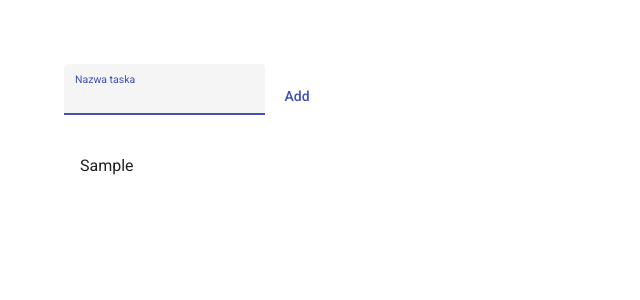
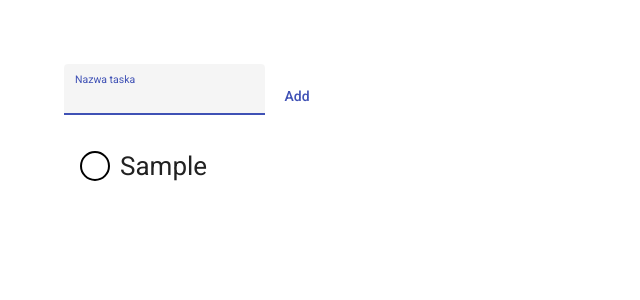
Before and after one commit to DamianPurgal/frontend-lbd, an Angular app: page / in a window 1280 px wide. Both pictures are taken after typing "Sample" into the empty fields and a click on the button "Add". Shown: the top 300 px of the page, without its empty margins (0-640 px from the left). Built offline with nearby package versions, Linux system fonts and the light colour scheme.

Commit message:
Task 12 - checkbox 'DONE'

```diff
--- a/src/app/app.component.html
+++ b/src/app/app.component.html
@@ -10,7 +10,7 @@
 
   <mat-list role="list">
     <mat-list-item role="listitem" *ngFor="let element of getListOfElements()">
-      <app-todo-item-component  [todoElement]="element" ></app-todo-item-component>
+      <app-todo-item-component [todoElement]="element"></app-todo-item-component>
     </mat-list-item>
   </mat-list>
 </div>
--- a/src/app/app.module.ts
+++ b/src/app/app.module.ts
@@ -8,6 +8,7 @@ import {MatInputModule} from '@angular/material/input';
 import { BrowserAnimationsModule } from '@angular/platform-browser/animations';
 import {MatListModule} from '@angular/material/list';
 import { TodoItemComponentComponent } from './todo-item-component/todo-item-component.component';
+import {MatIconModule} from '@angular/material/icon';
 
 @NgModule({
   declarations: [
@@ -19,7 +20,8 @@ import { TodoItemComponentComponent } from './todo-item-component/todo-item-comp
     BrowserAnimationsModule,
     MatButtonModule,
     MatInputModule,
-    MatListModule
+    MatListModule,
+    MatIconModule
   ],
   providers: [],
   bootstrap: [AppComponent]
--- a/src/app/todo-item-component/todo-item-component.component.html
+++ b/src/app/todo-item-component/todo-item-component.component.html
@@ -1 +1,34 @@
-{{todoElement.name}}
+<div id="elementOfList">
+    <div #todoCheckBox id="todoCheckBox" (mouseenter)="checkBoxMouseEnter()" (mouseleave)="checkBoxMouseLeave()" (click)="checkBoxClicked()">
+        <mat-icon aria-hidden="false" aria-label="Example home icon" fontIcon="done" id="todoCheckBoxIcon"></mat-icon>
+    </div>
+    <div id="elementText">
+        {{todoElement.name}}
+    </div>
+</div>
+
+<style>
+#todoCheckBox{
+    border-radius:50%;
+    border-color: black;
+    border-style: solid;
+    border-width: 2px;
+    width:26px;
+    height:26px;
+    display:inline-flex;
+    vertical-align: middle;
+}
+#todoCheckBoxIcon{
+    font-size:26px;
+    width: 26px;
+    height: 26px;
+    color:white;
+}
+#elementText{
+    font-size:26px;
+    display:inline-flex;
+    vertical-align: middle;
+    line-height: 100%;
+    margin-left:10px;
+}
+</style>
--- a/src/app/todo-item-component/todo-item-component.component.ts
+++ b/src/app/todo-item-component/todo-item-component.component.ts
@@ -1,4 +1,4 @@
-import { Component, Input, OnInit } from '@angular/core';
+import { Component, ElementRef, Input, OnInit, ViewChild } from '@angular/core';
 import { Todo } from '../todo';
 
 @Component({
@@ -10,9 +10,29 @@ export class TodoItemComponentComponent implements OnInit {
 
   @Input() todoElement!: Todo;
 
+  @ViewChild('todoCheckBox')
+  checkBoxElement!: ElementRef<HTMLSpanElement>;
+
+  CHECKBOX_COLOR_DONE: string = 'rgb(79, 159, 67)';
+  CHECKBOX_COLOR_NOT_DONE: string = 'white';
+  CHECKBOX_COLOR_DONE_HOVER: string = 'orange';
+  CHECKBOX_COLOR_NOT_DONE_HOVER: string = 'skyblue';
+
   constructor() { }
 
   ngOnInit(): void {
   }
 
+  checkBoxClicked(){
+    this.todoElement.done = !this.todoElement.done;
+    this.checkBoxElement.nativeElement.style.backgroundColor = this.todoElement.done ? this.CHECKBOX_COLOR_DONE : this.CHECKBOX_COLOR_NOT_DONE;
+  }
+
+  checkBoxMouseEnter(){
+    this.checkBoxElement.nativeElement.style.backgroundColor = this.todoElement.done ?  this.CHECKBOX_COLOR_DONE_HOVER: this.CHECKBOX_COLOR_NOT_DONE_HOVER;
+  }
+
+  checkBoxMouseLeave(){
+    this.checkBoxElement.nativeElement.style.backgroundColor = this.todoElement.done ? this.CHECKBOX_COLOR_DONE : this.CHECKBOX_COLOR_NOT_DONE;
+  }
 }
```
